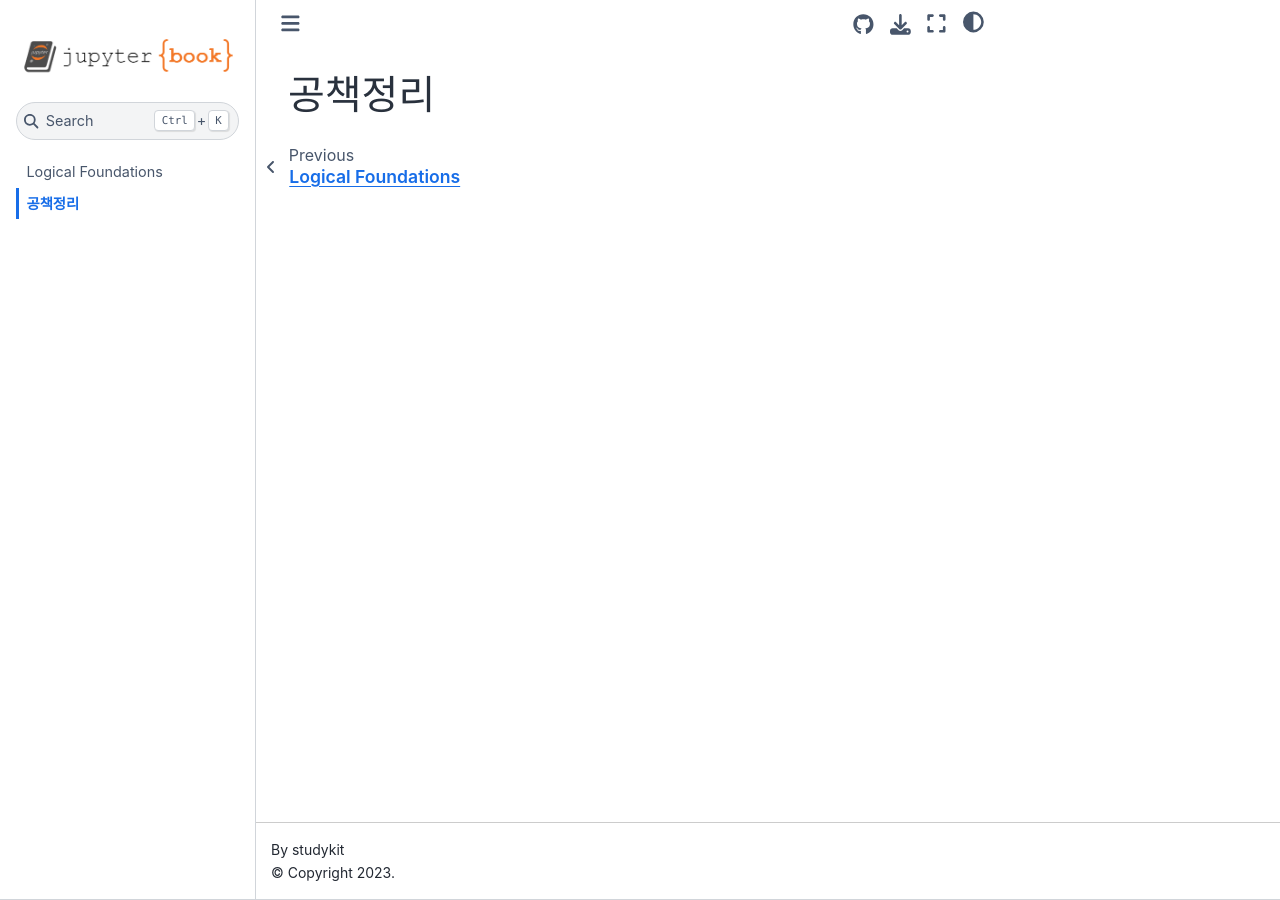
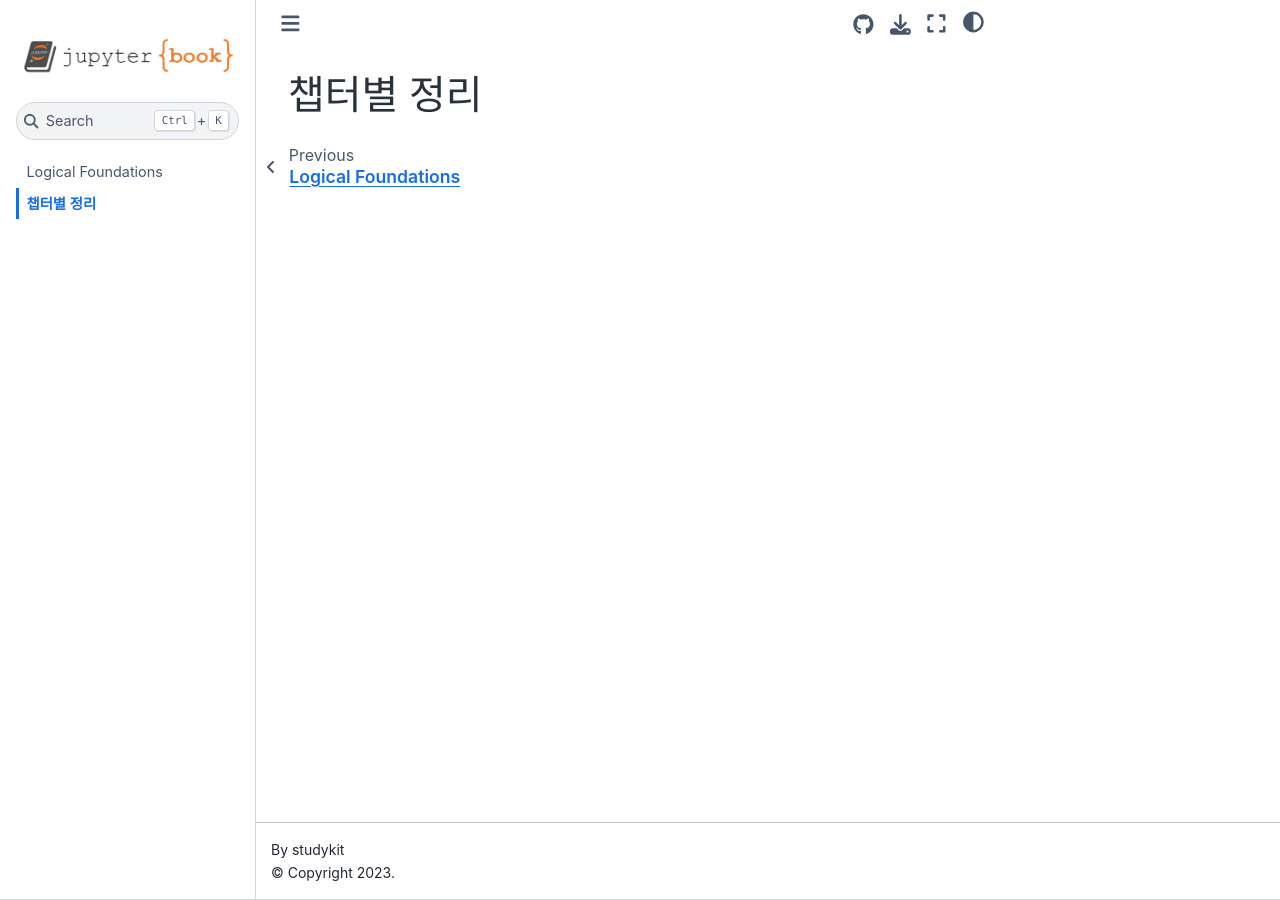
Before and after one commit to studykit/LF, a Jupyter Book: the page built from notes.md, in a window 1280 px wide. Built offline with Jupyter Book 1.0.4 settings and Sphinx 7.4.7 and the Sphinx Book theme 1.1.4, drawn with Linux system fonts in a browser that asks for light colours.

```diff
--- a/notes.md
+++ b/notes.md
@@ -1 +1 @@
-# 공책정리
+# 챕터별 정리
```
Also changed, not shown: 1 other file.
